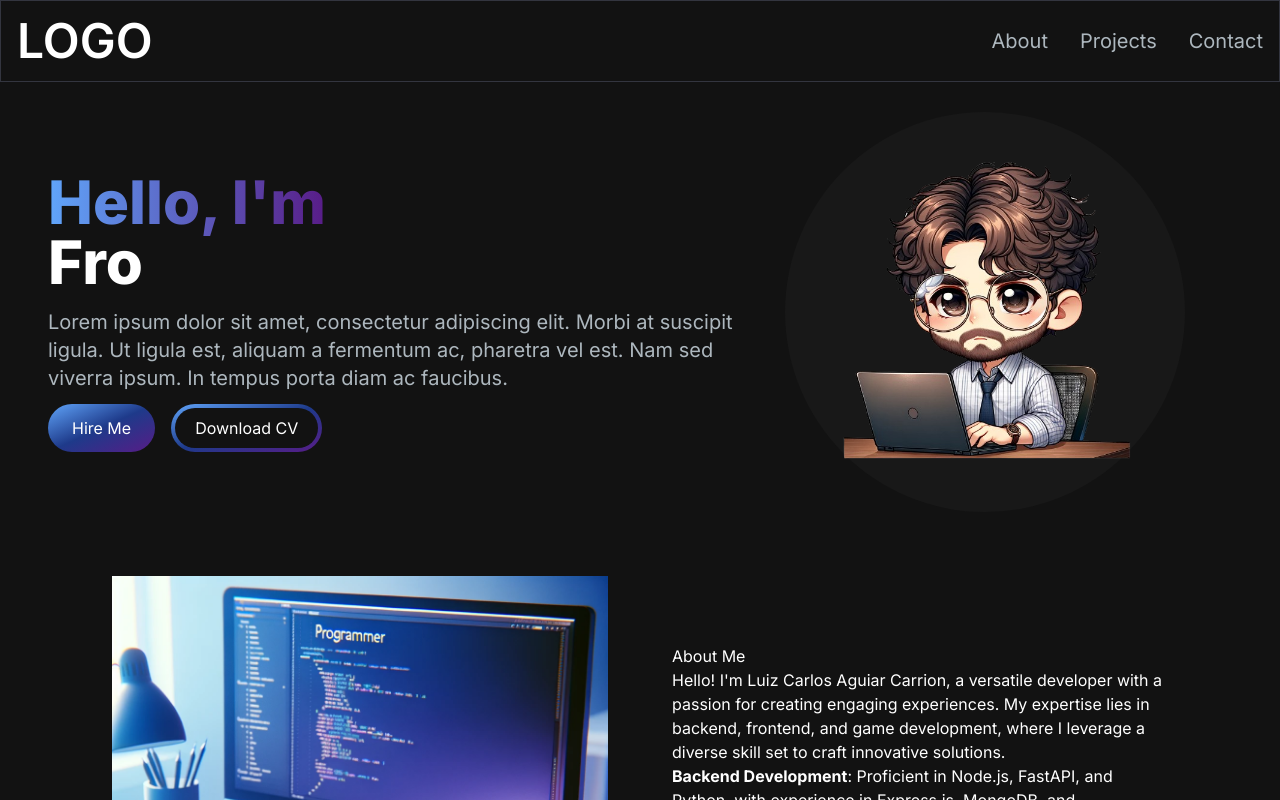
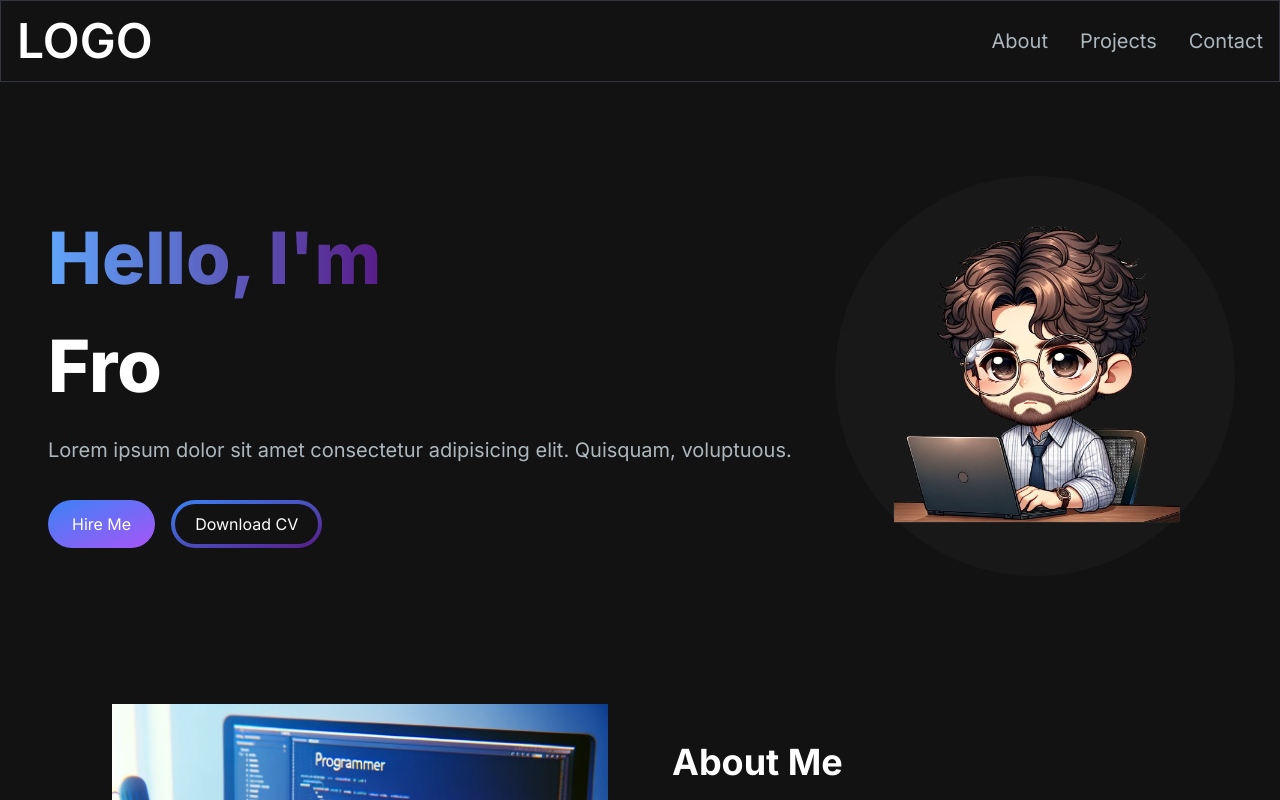
Before and after one commit to IKuuhakuI/portfolio-web, a Next.js app: page / in a window 1280 px wide. Shown: the top 800 px of the page. Built offline with nearby package versions, Linux system fonts and the light colour scheme.

Commit message:
add motion div to hero section

```diff
--- a/package.json
+++ b/package.json
@@ -10,6 +10,7 @@
   },
   "dependencies": {
     "@heroicons/react": "^2.1.1",
+    "framer-motion": "^11.0.6",
     "next": "14.1.0",
     "react": "^18",
     "react-dom": "^18",
--- a/src/app/components/AboutSection.jsx
+++ b/src/app/components/AboutSection.jsx
@@ -9,27 +9,27 @@ const AboutSection = () => {
           <Image src="/images/about_image.png" width={500} height={500} />
 
           <div>
-            <h2>About Me</h2>
+            <h2 className="text-4xl font-bold text-white mb-4">About Me</h2>
 
-            <p>
+            <p className="text-base lg:text-lg">
               Hello! I'm Luiz Carlos Aguiar Carrion, a versatile developer with
-              a passion for creating engaging experiences. My expertise lies in
+              a passion for creating engaging experiences. My expertise spans
               backend, frontend, and game development, where I leverage a
-              diverse skill set to craft innovative solutions.
-              <br />
-              <b>Backend Development</b>: Proficient in Node.js, FastAPI, and
-              Python, with experience in Express.js, MongoDB, and PostgreSQL.
-              <br />
-              <b>Frontend Development:</b> Skilled in React, Next.js, and
-              JavaScript, focusing on responsive and intuitive user interfaces.
-              <br />
-              <b>Game Development:</b> Experienced with Unity, specializing in
-              captivating gameplay mechanics and immersive worlds.
-              <br />
-              <b>Technologies</b>: Proficient in TypeScript, JavaScript, and
-              Python, adept at building RESTful APIs, implementing real-time
-              features, and developing complex algorithms.
+              diverse skill set to craft innovative solutions. With strong soft
+              skills in communication, collaboration, and problem-solving, I
+              thrive in dynamic environments and excel at delivering
+              high-quality results. Additionally, I have extensive experience
+              with version control systems like Git, ensuring efficient code
+              management and seamless collaboration within development teams.
             </p>
+
+            <div className="flex flex-row mt-8">
+              <span className="mr-3 font-semibold hover:text-white text-[#ADB7BE] border-b border-blue-500">
+                Skills
+              </span>
+              <span>Education</span>
+              <span>Experience</span>
+            </div>
           </div>
         </div>
       </div>
--- a/src/app/components/HeroSection.jsx
+++ b/src/app/components/HeroSection.jsx
@@ -3,19 +3,28 @@ import React from "react";
 import Image from "next/image";
 
 import { TypeAnimation } from "react-type-animation";
+import { motion } from "framer-motion";
+
+import Link from "next/link";
 
 const HeroSection = () => {
   return (
-    <section>
-      <div className="grid grid-cols-1 lg:grid-cols-12">
-        <div className="col-span-7 place-self-center text-center sm:text-left">
+    <section className="lg:py-16">
+      <div className="grid grid-cols-1 sm:grid-cols-12">
+        <motion.div
+          initial={{ opacity: 0, scale: 0.5 }}
+          animate={{ opacity: 1, scale: 1 }}
+          transition={{ duration: 0.5 }}
+          className="col-span-8 place-self-center text-center sm:text-left justify-self-start"
+        >
           <h1
             className="
               text-white
               mb-4
               text-4xl
               sm:text-5xl
-              lg:text-6xl
+              lg:text-7xl
+              lg:leading-normal
               font-extrabold
             "
           >
@@ -39,32 +48,31 @@ const HeroSection = () => {
               repeat={Infinity}
             />
           </h1>
-          <p className="text-[#ADB7BE] text-base sm:text-lg lg:text-xl">
-            Lorem ipsum dolor sit amet, consectetur adipiscing elit. Morbi at
-            suscipit ligula. Ut ligula est, aliquam a fermentum ac, pharetra vel
-            est. Nam sed viverra ipsum. In tempus porta diam ac faucibus.
+          <p className="text-[#ADB7BE] text-base sm:text-lg mb-6 lg:text-xl">
+            Lorem ipsum dolor sit amet consectetur adipisicing elit. Quisquam,
+            voluptuous.
           </p>
           <div>
-            <button
+            <Link
+              href="/#contact"
               className="
                 px-6
                 inline-block
-                py-3
-                w-full
+                py-3 w-full
                 sm:w-fit
                 rounded-full
                 mr-4
                 bg-gradient-to-br
-                from-blue-400
-                via-blue-900
-                to-purple-900
+                from-blue-500
+                to-purple-500
                 hover:bg-slate-200
                 text-white
               "
             >
               Hire Me
-            </button>
-            <button
+            </Link>
+            <Link
+              href="/"
               className="
                 px-1
                 inline-block
@@ -73,21 +81,24 @@ const HeroSection = () => {
                 sm:w-fit
                 rounded-full
                 bg-gradient-to-br
-                from-blue-400
-                via-blue-900
+                from-blue-500
                 to-purple-900
                 hover:bg-slate-800
-                text-white
-                mt-3
+                text-white mt-3
               "
             >
               <span className="block bg-[#121212] hover:bg-slate-800 rounded-full px-5 py-2">
                 Download CV
               </span>
-            </button>
+            </Link>
           </div>
-        </div>
-        <div className="col-span-5 place-self-center mt-4 lg:mt-0">
+        </motion.div>
+        <motion.div
+          initial={{ opacity: 0, scale: 0.5 }}
+          animate={{ opacity: 1, scale: 1 }}
+          transition={{ duration: 0.5 }}
+          className="col-span-4 place-self-center mt-4 lg:mt-0"
+        >
           <div
             className="
               rounded-full
@@ -107,7 +118,7 @@ const HeroSection = () => {
               height={300}
             />
           </div>
-        </div>
+        </motion.div>
       </div>
     </section>
   );
--- a/src/app/globals.css
+++ b/src/app/globals.css
@@ -25,9 +25,3 @@ body {
     )
     rgb(var(--background-start-rgb));
 }
-
-@layer utilities {
-  .text-balance {
-    text-wrap: balance;
-  }
-}
--- a/src/app/layout.js
+++ b/src/app/layout.js
@@ -1,5 +1,5 @@
+import "./globals.css";
 import { Inter } from "next/font/google";
-import "./globals.css";
 
 const inter = Inter({ subsets: ["latin"] });
 
--- a/src/app/page.js
+++ b/src/app/page.js
@@ -1,4 +1,3 @@
-import Image from "next/image";
 import HeroSection from "./components/HeroSection";
 import Navbar from "./components/Navbar";
 import AboutSection from "./components/AboutSection";
```
Also changed, not shown: 1 other file (tests, documents, lock files or other folders).
